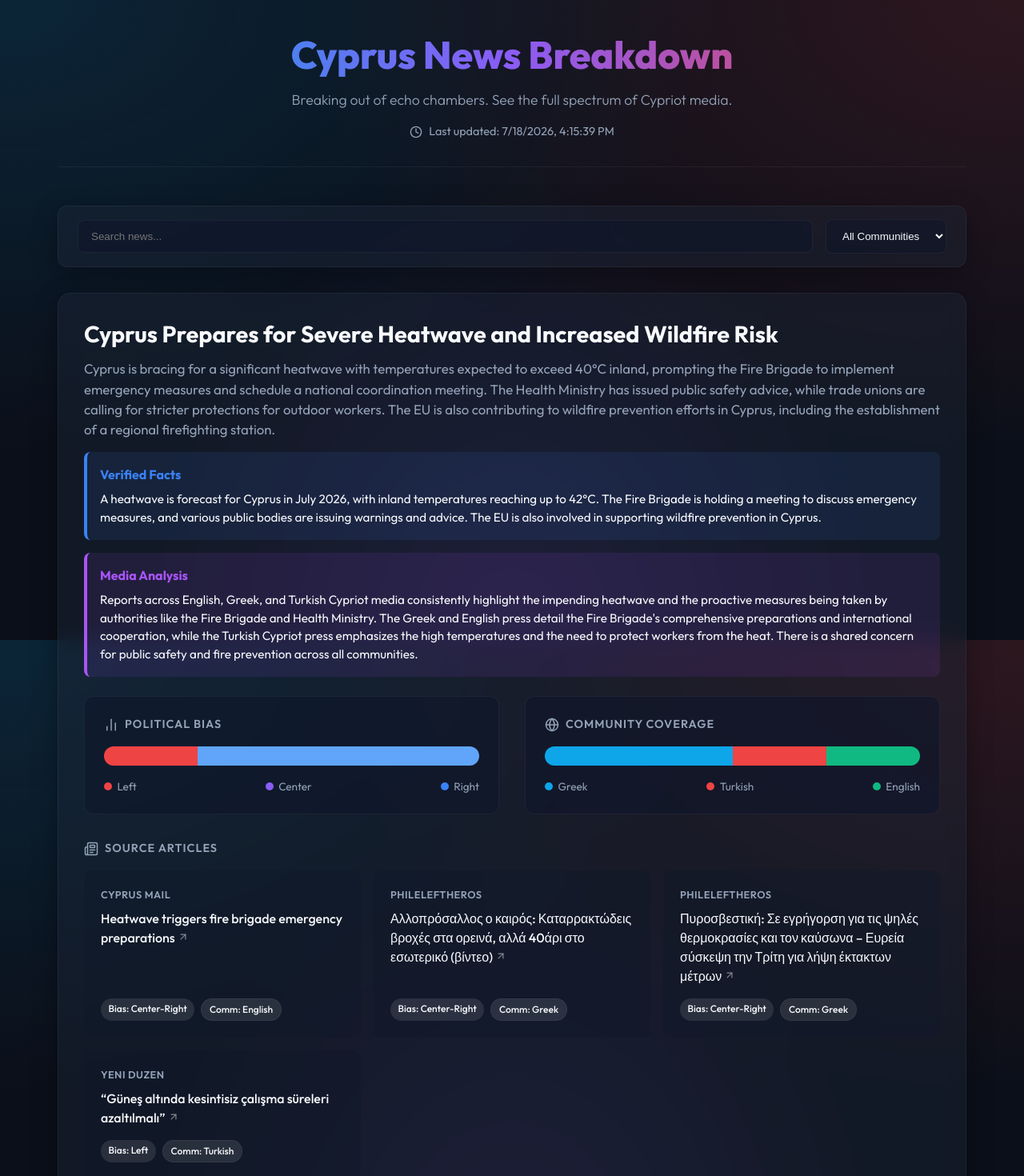
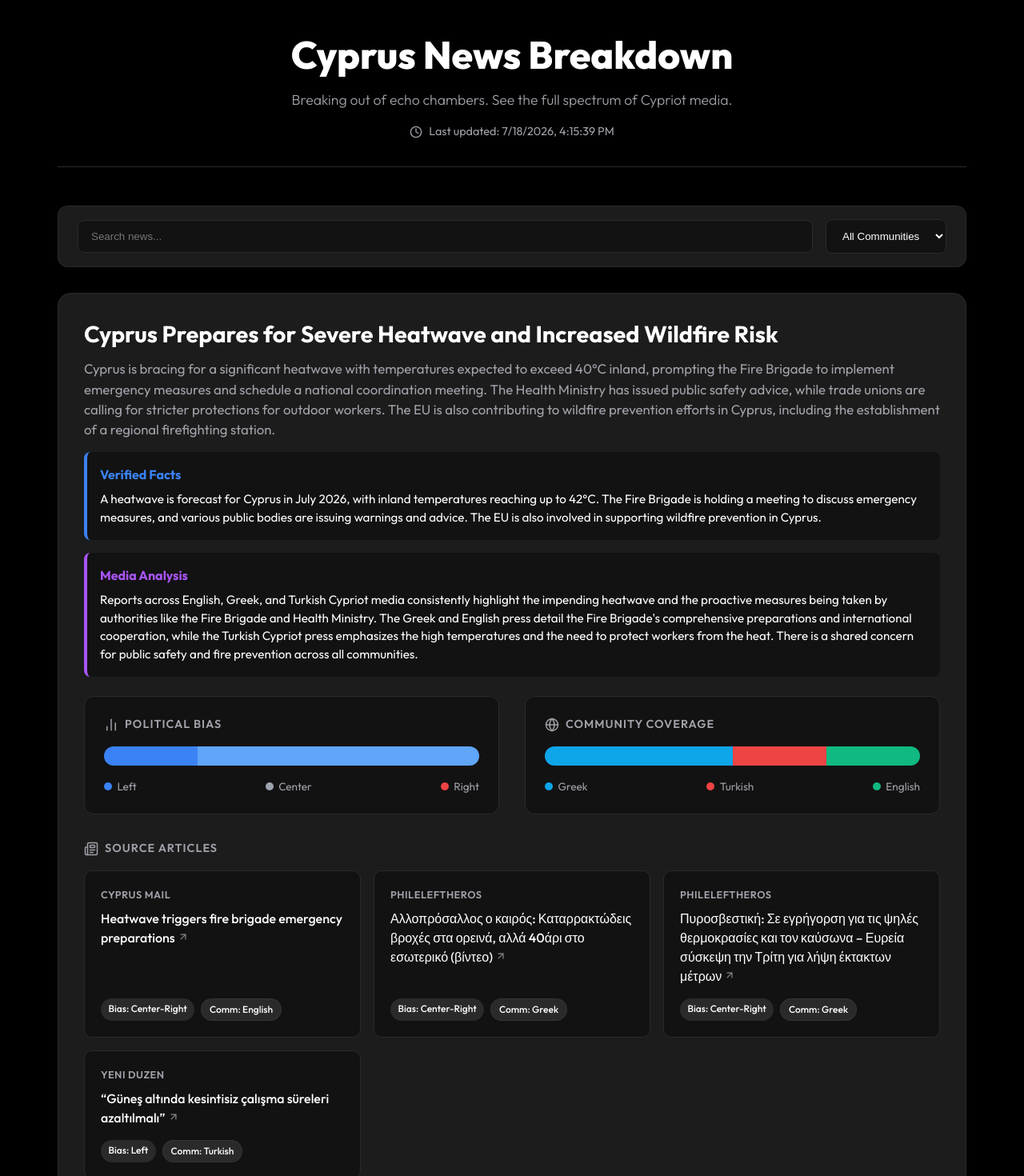
Before and after one commit to SteliosKyriacou/cyprus-news-breakdown, a React (Vite) app: page / in a window 1280 px wide. Shown: the top 1470 px of the page at 80% size. Built offline with nearby package versions, Linux system fonts and the light colour scheme.

Commit message:
Update styling to match Ground News flat dark mode aesthetic and swap bias colors

```diff
--- a/src/App.jsx
+++ b/src/App.jsx
@@ -136,12 +136,12 @@ function App() {
           placeholder="Search news..."
           value={searchQuery}
           onChange={(e) => setSearchQuery(e.target.value)}
-          style={{ flex: 1, padding: '0.75rem 1rem', borderRadius: '8px', border: '1px solid var(--card-border)', background: 'rgba(15, 23, 42, 0.6)', color: 'var(--text-main)', outline: 'none', minWidth: '200px' }}
+          style={{ flex: 1, padding: '0.75rem 1rem', borderRadius: '8px', border: '1px solid var(--card-border)', background: '#121212', color: 'var(--text-main)', outline: 'none', minWidth: '200px' }}
         />
         <select
           value={communityFilter}
           onChange={(e) => setCommunityFilter(e.target.value)}
-          style={{ padding: '0.75rem 1rem', borderRadius: '8px', border: '1px solid var(--card-border)', background: 'rgba(15, 23, 42, 0.6)', color: 'var(--text-main)', outline: 'none', cursor: 'pointer' }}
+          style={{ padding: '0.75rem 1rem', borderRadius: '8px', border: '1px solid var(--card-border)', background: '#121212', color: 'var(--text-main)', outline: 'none', cursor: 'pointer' }}
         >
           <option value="All">All Communities</option>
           <option value="Greek">Greek Cypriot</option>
@@ -169,13 +169,13 @@ function App() {
                 <h2 className="story-title">{story.headline}</h2>
                 <p className="story-summary">{story.summary}</p>
                 {story.factualityStatement && (
-                  <div className="story-factuality" style={{ marginTop: '1rem', padding: '1rem', background: 'rgba(59, 130, 246, 0.1)', borderRadius: '8px', borderLeft: '4px solid #3b82f6' }}>
+                  <div className="story-factuality" style={{ marginTop: '1rem', padding: '1rem', background: '#121212', borderRadius: '8px', borderLeft: '4px solid #3b82f6' }}>
                     <h4 style={{ margin: '0 0 0.5rem 0', display: 'flex', alignItems: 'center', gap: '0.5rem', color: '#3b82f6' }}>Verified Facts</h4>
                     <p style={{ margin: 0, fontSize: '0.95rem' }}>{story.factualityStatement}</p>
                   </div>
                 )}
                 {story.shortAnalysis && (
-                  <div className="story-analysis" style={{ marginTop: '1rem', padding: '1rem', background: 'rgba(168, 85, 247, 0.1)', borderRadius: '8px', borderLeft: '4px solid #a855f7' }}>
+                  <div className="story-analysis" style={{ marginTop: '1rem', padding: '1rem', background: '#121212', borderRadius: '8px', borderLeft: '4px solid #a855f7' }}>
                     <h4 style={{ margin: '0 0 0.5rem 0', display: 'flex', alignItems: 'center', gap: '0.5rem', color: '#a855f7' }}>Media Analysis</h4>
                     <p style={{ margin: 0, fontSize: '0.95rem' }}>{story.shortAnalysis}</p>
                   </div>
--- a/src/index.css
+++ b/src/index.css
@@ -1,15 +1,15 @@
 @import url('https://fonts.googleapis.com/css2?family=Outfit:wght@300;400;500;600;700;800&display=swap');
 
 :root {
-  --bg-color: #0b0f19;
-  --text-main: #f8fafc;
-  --text-muted: #94a3b8;
-  --card-bg: rgba(30, 41, 59, 0.4);
-  --card-border: rgba(255, 255, 255, 0.05);
+  --bg-color: #000000;
+  --text-main: #ffffff;
+  --text-muted: #a1a1aa;
+  --card-bg: #1c1c1c;
+  --card-border: #2a2a2a;
 
-  --accent-left: #ef4444;       /* Red */
-  --accent-center: #8b5cf6;     /* Purple */
-  --accent-right: #3b82f6;      /* Blue */
+  --accent-left: #3b82f6;       /* Blue */
+  --accent-center: #9ca3af;     /* Grey */
+  --accent-right: #ef4444;      /* Red */
 
   --greek-color: #0ea5e9;
   --turkish-color: #ef4444;
@@ -25,23 +25,15 @@
 body {
   font-family: 'Outfit', sans-serif;
   background-color: var(--bg-color);
-  background-image:
-    radial-gradient(at 0% 0%, rgba(14, 165, 233, 0.15) 0px, transparent 50%),
-    radial-gradient(at 100% 0%, rgba(239, 68, 68, 0.15) 0px, transparent 50%),
-    radial-gradient(at 50% 100%, rgba(139, 92, 246, 0.15) 0px, transparent 50%);
-  background-attachment: fixed;
   color: var(--text-main);
   min-height: 100vh;
   line-height: 1.5;
 }
 
-/* Glassmorphism Classes */
+/* Solid Cards Classes */
 .glass {
   background: var(--card-bg);
-  backdrop-filter: blur(12px);
-  -webkit-backdrop-filter: blur(12px);
   border: 1px solid var(--card-border);
-  box-shadow: 0 8px 32px 0 rgba(0, 0, 0, 0.3);
 }
 
 .container {
@@ -60,9 +52,7 @@ header {
 h1 {
   font-size: 3rem;
   font-weight: 800;
-  background: linear-gradient(to right, #0ea5e9, #8b5cf6, #ef4444);
-  -webkit-background-clip: text;
-  -webkit-text-fill-color: transparent;
+  color: #ffffff;
   margin-bottom: 0.5rem;
 }
 
@@ -81,8 +71,7 @@ h1 {
 }
 
 .story-card:hover {
-  transform: translateY(-4px);
-  box-shadow: 0 12px 40px 0 rgba(0, 0, 0, 0.4);
+  border-color: #3f3f46;
 }
 
 .story-header {
@@ -112,7 +101,7 @@ h1 {
 .metric-box {
   flex: 1;
   min-width: 250px;
-  background: rgba(15, 23, 42, 0.6);
+  background: #121212;
   border-radius: 12px;
   padding: 1.5rem;
   border: 1px solid var(--card-border);
@@ -172,20 +161,20 @@ h1 {
 }
 
 .article-item {
-  background: rgba(15, 23, 42, 0.4);
+  background: #121212;
   border-radius: 10px;
   padding: 1.25rem;
   text-decoration: none;
   color: var(--text-main);
-  border: 1px solid transparent;
+  border: 1px solid var(--card-border);
   transition: all 0.2s ease;
   display: flex;
   flex-direction: column;
 }
 
 .article-item:hover {
-  background: rgba(30, 41, 59, 0.8);
-  border-color: rgba(255, 255, 255, 0.1);
+  background: #27272a;
+  border-color: #3f3f46;
 }
 
 .article-source {
```
